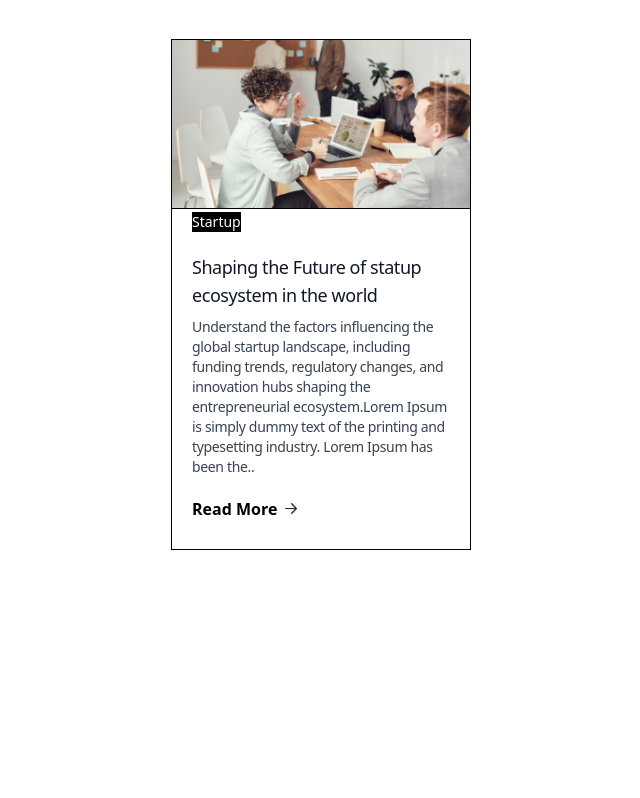
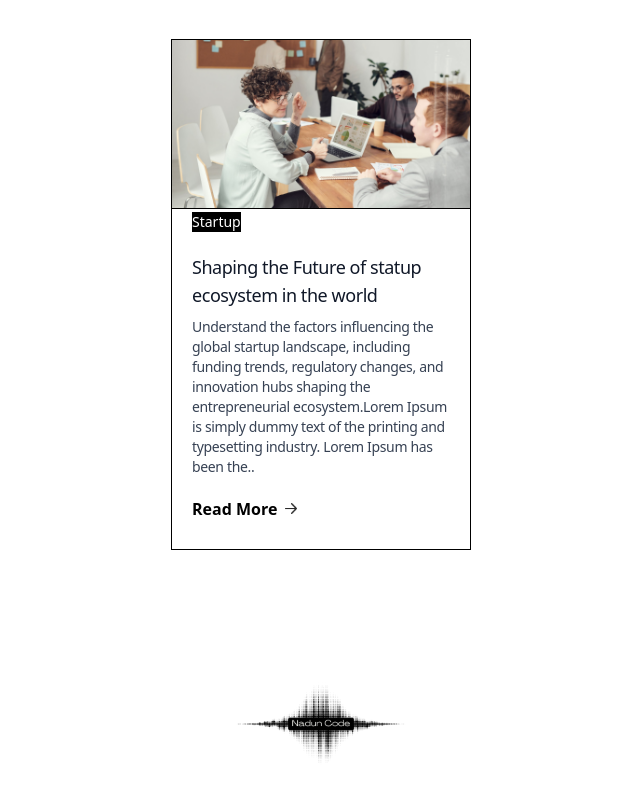
Before and after one commit to nadunthilina/-Full-Stack-Blog-App, a Next.js app in the folder next-blog-app/: page / in a window 1280 px wide. Shown: the part 3588-4386 px from the top of the page, without its empty margins (319-959 px from the left). Before the commit the page ends 4202 px from the top, so only its background shows below. Built offline with nearby package versions, Linux system fonts and the light colour scheme.

Commit message:
update page.js

```diff
--- a/next-blog-app/app/page.js
+++ b/next-blog-app/app/page.js
@@ -1,5 +1,6 @@
 
 import BlogList from "@/Components/BlogList";
+import Footer from "@/Components/Footer";
 import Header from "@/Components/Header";
 
 
@@ -8,6 +9,7 @@ export default function Home() {
    <>
    <Header/>
    <BlogList/>
+   <Footer/>
    </>
   );
 }
```
